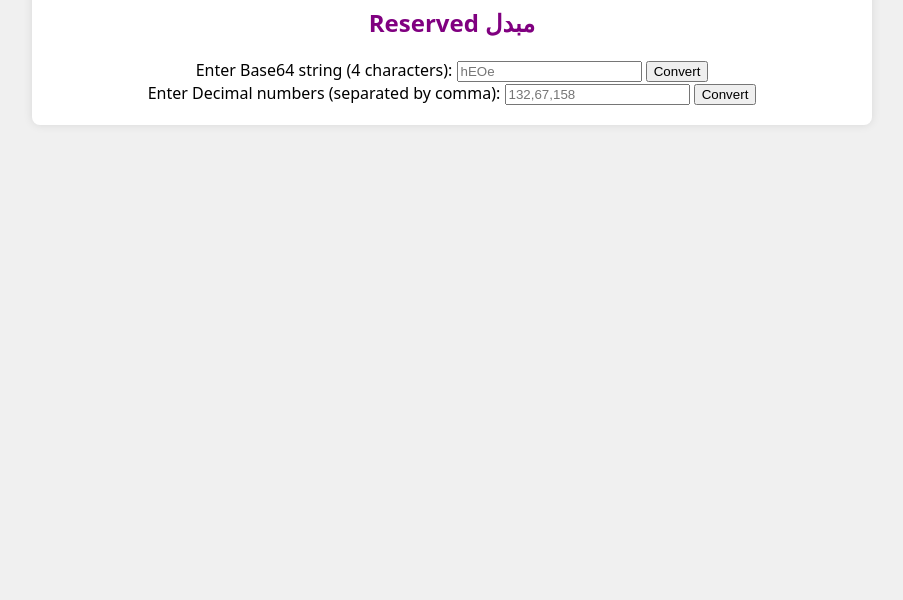
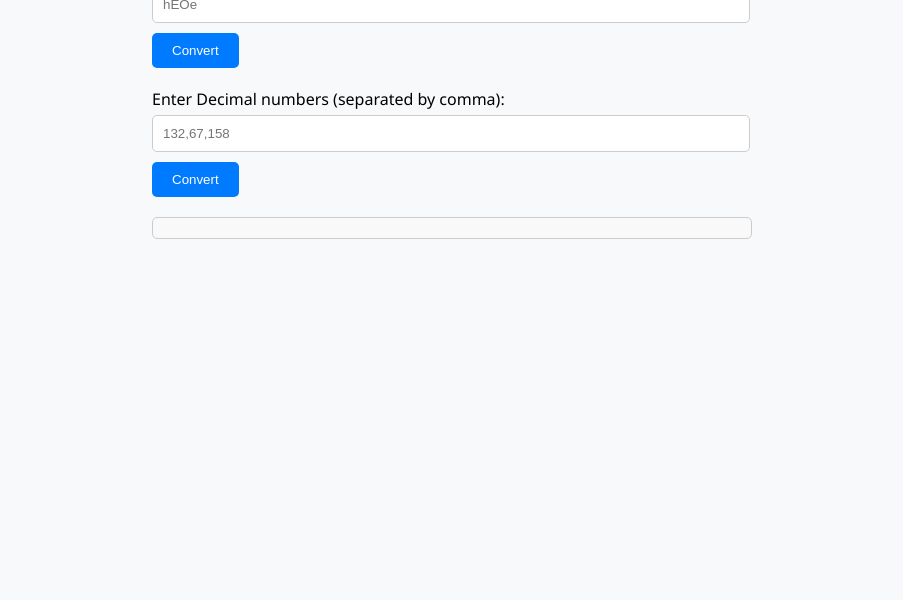
Before and after one commit to Ptechgithub/abzar, a plain HTML site: page index2.html in a window 1280 px wide. Shown: the part 200-800 px from the top of the page, without its empty margins (188-1091 px from the left). Drawn offline with Linux system fonts and the light colour scheme.

Commit message:
update index2.html

```diff
--- a/index2.html
+++ b/index2.html
@@ -4,7 +4,72 @@
 <meta charset="UTF-8">
 <meta name="viewport" content="width=device-width, initial-scale=1.0">
 <title>Base64 to Decimal Converter</title>
-<link rel="stylesheet" href="styles.css">
+<style>
+body {
+  font-family: 'Segoe UI', Tahoma, Geneva, Verdana, sans-serif;
+  background-color: #f8f9fa;
+  margin: 0;
+  padding: 0;
+}
+
+.container {
+  max-width: 600px;
+  margin: 0 auto;
+  padding: 20px;
+}
+
+h1, h2 {
+  color: #333;
+}
+
+form {
+  margin-bottom: 20px;
+}
+
+label {
+  display: block;
+  margin-bottom: 5px;
+}
+
+input[type="text"] {
+  width: calc(100% - 24px);
+  padding: 10px;
+  margin-bottom: 10px;
+  border: 1px solid #ccc;
+  border-radius: 5px;
+}
+
+button {
+  padding: 10px 20px;
+  background-color: #007bff;
+  color: #fff;
+  border: none;
+  border-radius: 5px;
+  cursor: pointer;
+  transition: background-color 0.3s ease;
+}
+
+button:hover {
+  background-color: #0056b3;
+}
+
+#result {
+  margin-top: 20px;
+  padding: 10px;
+  border: 1px solid #ccc;
+  border-radius: 5px;
+  background-color: #f9f9f9;
+}
+
+.copyable {
+  cursor: pointer;
+  border-bottom: 1px dashed #007bff;
+}
+
+.copyable:hover {
+  background-color: #f0f0f0;
+}
+</style>
 </head>
 <body>
 <div class="container">
```
